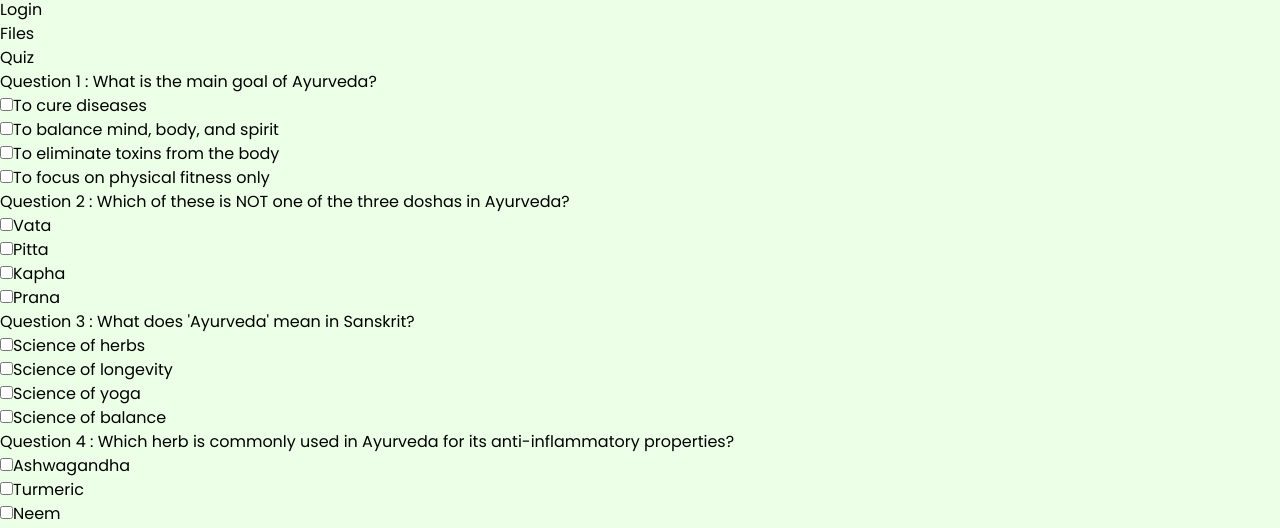
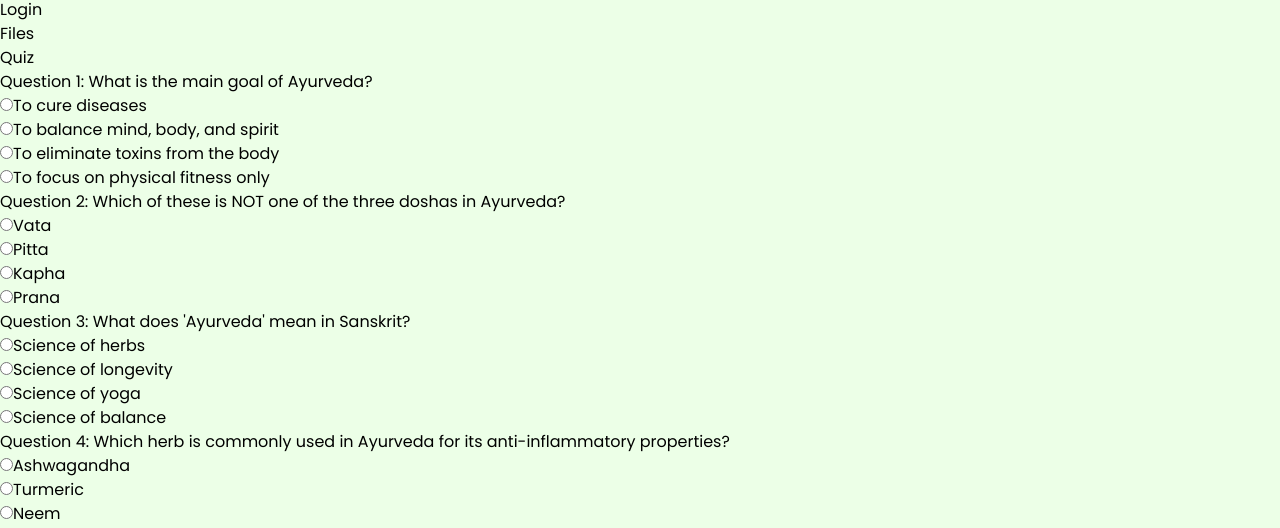
Before and after one commit to shrikant-d5456/project_phase_1, a React (Vite) app in the folder frontend/: page /quize in a window 1280 px wide. Shown: the part 268-796 px from the top of the page. Built offline with nearby package versions, Linux system fonts and the light colour scheme.

Commit message:
changes added for diseases

```diff
--- a/frontend/src/Post/Home.jsx
+++ b/frontend/src/Post/Home.jsx
@@ -97,15 +97,15 @@ const Home = () => {
         <Slider />
       </div>
 
-      <div className=' bg-white md:w-11/12 w-full m-auto flex gap-10 p-2 overflow-x-scroll rounded-full'>
+      <div className=' bg-white md:w-11/12 w-full m-auto my-4 flex gap-10 p-2 overflow-x-scroll sm:rounded-full'>
         {
           array.map((item, ind) => (
             <Link key={ind} to={`/${item.data}`}>
-            <div className=' ml-10 w-full flex justify-center items-center flex-col hover:text-green cursor-pointer mt-4'>
+            <div className=' ml-10 mr-2  w-full flex justify-center items-center flex-col hover:text-green cursor-pointer mt-4'>
               <img
                 className=' h-[80px] w-[80px] lg:h-[100px] lg:w-[100px] md:h-[100px] md:w-[100px] rounded-full shadow-none mb-4 hover:scale-110 hover:shadow-xl transition-all object-cover'
                 src={item.img} alt="img" />
-              <p className=' text-sm'>{item.data}</p>
+              <p className=' text-sm text-center'>{item.data}</p>
             </div>
             </Link>
           ))
--- a/frontend/src/Post/Layout.jsx
+++ b/frontend/src/Post/Layout.jsx
@@ -21,6 +21,7 @@ const Layout = () => {
     <>
       <PostNavbar />
       <Routes>
+
         <Route path='/' element={<Home />} />
 
         <Route element={<ProtectedRoute />}>
--- a/frontend/src/Post/Practioners.jsx
+++ b/frontend/src/Post/Practioners.jsx
@@ -70,7 +70,7 @@ const Practioners = () => {
         <main>
 
             <div className="sm:flex w-full">
-                <div className=' sm:w-[300px] h-[90vh] bg-white text-sm'>
+                <div className=' sm:w-[300px] sm:h-[90vh] bg-white text-sm'>
                     <h1 className="lg:tracking-widest lg:uppercase bg-green text-white py-2 px-4 font-semibold">Files</h1>
                     {/* Category Buttons */}
                     <div className="flex sm:flex-col sm:mb-6 md:m-0">
--- a/frontend/src/pages/Quize.jsx
+++ b/frontend/src/pages/Quize.jsx
@@ -1,107 +1,108 @@
 import React, { useState } from 'react';
-import {Link} from "react-router-dom";
-import {Questions} from "../Data/Question"
+import { Link } from "react-router-dom";
+import { Questions } from "../Data/Question";
 
-const Quize = () => {
-
+const Quiz = () => {
     return (
         <div className='sm:w-10/12 w-full m-auto h-full sm:p-8 p-4'>
-            <div className=' flex gap-4 mb-4'>
-            <Link to='/practitioner'><p className=' font-bold text-md my-2 bg-white px-8 py-2 shadow-md w-fit rounded-full'>Files</p></Link>
-            <p className=' font-bold text-md my-2 bg-white px-8 py-2 shadow-md w-fit rounded-full'>Quiz</p>
+            <div className='flex gap-4 mb-4'>
+                <Link to='/practitioner'><p className='font-bold text-md my-2 bg-white px-8 py-2 shadow-md w-fit rounded-full'>Files</p></Link>
+                <p className='font-bold text-md my-2 bg-white px-8 py-2 shadow-md w-fit rounded-full'>Quiz</p>
             </div>
 
             {Questions.map((ele, ind) => (
-                <div className='bg-white flex flex-col mb-8 rounded-xl'>
-                    <QuizeSection ele={ele} ind={ind} />
+                <div className='bg-white flex flex-col mb-8 rounded-xl' key={ind}>
+                    <QuizSection ele={ele} ind={ind} />
                 </div>
             ))}
         </div>
-    )
+    );
 }
 
-export default Quize
+export default Quiz;
 
-const QuizeSection = ({ ele, ind }) => {
+const QuizSection = ({ ele, ind }) => {
+    const [selectedAnswer, setSelectedAnswer] = useState('');
+    const [showExplanation, setShowExplanation] = useState(false);
 
-    const [ans1, setAns1] = useState(false);
-    const [ans2, setAns2] = useState(false);
-    const [ans3, setAns3] = useState(false);
-    const [ans4, setAns4] = useState(false);
+    const handleAnswerChange = (answer) => {
+        setSelectedAnswer(answer);
+    };
 
-    const [exp, setExp] = useState(false);
+    const checkAnswerClass = (option) => {
+        if (!selectedAnswer) return '';
+        return ele.ans === option ? 'bg-green-200' : 'bg-gray-100';
+    };
 
     return (
+        <div className='border-[1px] border-r-gray-50 shadow-xl sm:p-8 p-4 rounded-xl'>
+            <p className='mb-2 sm:text-base text-sm'>
+                <span className='font-semibold'>Question {ind + 1}</span>: {ele.q}
+            </p>
 
-        <div key={ind} className=' border-[1px] border-r-gray-50 shadow-xl sm:p-8 p-4 rounded-xl'>
-            <p className=' mb-2 text-base'><span className=' font-semibold'>Question {ind + 1}</span> : {ele.q}</p>
-
-
-            <div className='flex gap-2 justify-between my-2 '>
-                <div className={` border-[1px] border-r-gray-50 shadow-sm ${ele.ans === ans1 ? " bg-green-200" : ans1 === false ? "" : "bg-red-200"} w-1/2 py-2 px-4 flex gap-2 rounded-full`}>
+            <div className='sm:flex sm:gap-2 justify-between sm:my-2'>
+                <div className={`sm:border-[1px] border-r-gray-50 sm:shadow-sm ${checkAnswerClass('op1')} sm:w-1/2 py-2 px-4 flex gap-2 sm:rounded-full`}>
                     <input
-                        type="checkbox"
-                        onChange={(e) => setAns1("op1")}
-                        name={ele.op1}
-                        value={ele.op1}
-                        id={ele.op1}
+                        type="radio"
+                        onChange={() => handleAnswerChange('op1')}
+                        name={`question-${ind}`}
+                        value="op1"
+                        id={`op1-${ind}`}
                     />
-                    <label htmlFor={ele.op1}>{ele.op1}</label>
+                    <label htmlFor={`op1-${ind}`}>{ele.op1}</label>
                 </div>
 
-                <div className={`   border-[1px] border-r-gray-50 shadow-sm ${ele.ans === ans2 ? " bg-green-200" : ans2 === false ? "" : "bg-red-200"} w-1/2 py-2 px-4 flex gap-2 rounded-full  `}>
+                <div className={`sm:border-[1px] border-r-gray-50 sm:shadow-sm ${checkAnswerClass('op2')} sm:w-1/2 py-2 px-4 flex gap-2 sm:rounded-full`}>
                     <input
-                        type="checkbox"
-                        onChange={(e) => setAns2("op2")}
-                        name={ele.op2}
-                        value={ele.op2}
-                        id={ele.op2}
+                        type="radio"
+                        onChange={() => handleAnswerChange('op2')}
+                        name={`question-${ind}`}
+                        value="op2"
+                        id={`op2-${ind}`}
                     />
-                    <label htmlFor={ele.op2}>{ele.op2}</label>
+                    <label htmlFor={`op2-${ind}`}>{ele.op2}</label>
                 </div>
             </div>
 
-            <div className='flex gap-2 justify-between items-center'>
-                <div className={` border-[1px] border-r-gray-50 shadow-sm ${ele.ans === ans3 ? " bg-green-200" : ans3 === false ? "" : "bg-red-200"} w-1/2 py-2 px-4 flex gap-2 rounded-full `}>
+            <div className='sm:flex sm:gap-2 justify-between sm:my-2'>
+                <div className={`sm:border-[1px] border-r-gray-50 sm:shadow-sm ${checkAnswerClass('op3')} sm:w-1/2 py-2 px-4 flex gap-2 sm:rounded-full`}>
                     <input
-                        type="checkbox"
-                        onChange={(e) => setAns3("op3")}
-                        name={ele.op3}
-                        value={ele.op3}
-                        id={ele.op3}
+                        type="radio"
+                        onChange={() => handleAnswerChange('op3')}
+                        name={`question-${ind}`}
+                        value="op3"
+                        id={`op3-${ind}`}
                     />
-                    <label htmlFor={ele.op3}>{ele.op3}</label>
+                    <label htmlFor={`op3-${ind}`}>{ele.op3}</label>
                 </div>
 
-                <div className={`  border-[1px] border-r-gray-50 shadow-sm ${ele.ans === ans4 ? " bg-green-200" : ans4 === false ? "" : "bg-red-200"} w-1/2 py-2 px-4 flex gap-2 rounded-full  `}>
+                <div className={`sm:border-[1px] border-r-gray-50 sm:shadow-sm ${checkAnswerClass('op4')} sm:w-1/2 py-2 px-4 flex gap-2 sm:rounded-full`}>
                     <input
-                        type="checkbox"
-                        onChange={(e) => setAns4("op4")}
-                        name={ele.op4}
-                        value={ele.op4}
-                        id={ele.op4}
+                        type="radio"
+                        onChange={() => handleAnswerChange('op4')}
+                        name={`question-${ind}`}
+                        value="op4"
+                        id={`op4-${ind}`}
                     />
-                    <label htmlFor={ele.op4}>{ele.op4}</label>
+                    <label htmlFor={`op4-${ind}`}>{ele.op4}</label>
                 </div>
+            </div>
 
-            </div>
-            {
-                (ans1 || ans2 || ans3 || ans4)
-                &&
-                <button className=' font-bold py-1 px-2 mt-2 text-green underline text-white'
-                    onClick={() => setExp(!exp)}
-                >Explanation</button>
-            }
+            {selectedAnswer && (
+                <button
+                    className='font-bold py-1 px-2 mt-2 text-green-700 underline'
+                    onClick={() => setShowExplanation(!showExplanation)}
+                >
+                    Explanation
+                </button>
+            )}
 
-            {
-            exp &&
-                <p className=' text-green-700 px-2'>
-                    <hr className=' my-2 ' />
+            {showExplanation && (
+                <p className='text-green-700 px-2'>
+                    <hr className='my-2' />
                     {ele.exp}
                 </p>
-            }
-
+            )}
         </div>
-
-    )
+    );
 }
--- a/frontend/src/pages/Service.jsx
+++ b/frontend/src/pages/Service.jsx
@@ -39,7 +39,7 @@ const Service = () => {
         <div className=' sm:w-10/12 w-full sm:flex flex-wrap gap-2 items-center justify-center'>
           {
            array.map((item, ind)=>(
-            <div key={ind} className=' bg-white  sm:w-1/5 h-[250px] m-8 sm:m-1 border-t-2 border-green-800 rounded-3xl p-8 flex flex-col justify-center items-center shadow-xl'>
+            <div key={ind} className=' bg-white  sm:w-1/5 h-[250px] m-4 sm:m-1 border-t-2 border-green-800 rounded-3xl p-8 flex flex-col justify-center items-center shadow-xl'>
             <p className=' bg-green-100 w-10 h-10 rounded-full flex justify-center items-center '><span>{item.id}</span></p>
             <p className=' font-bold text-green-800 text-xl text-nowrap my-2'>{item.heading}</p>
             <p className=' text-center text-sm'>{item.subHeading}</p>
```
Also changed, not shown: frontend/src/pages/Allergies.jsx (+23 -6 lines), frontend/src/pages/Diseases.jsx (+29 -10 lines).
